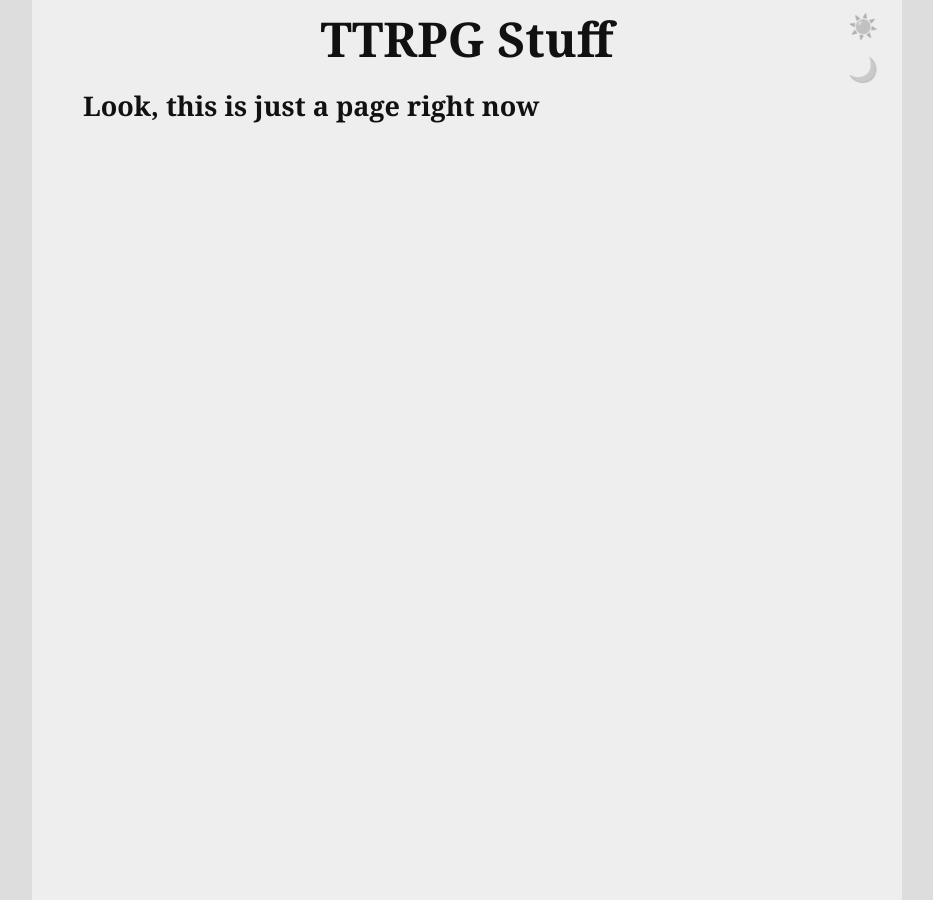
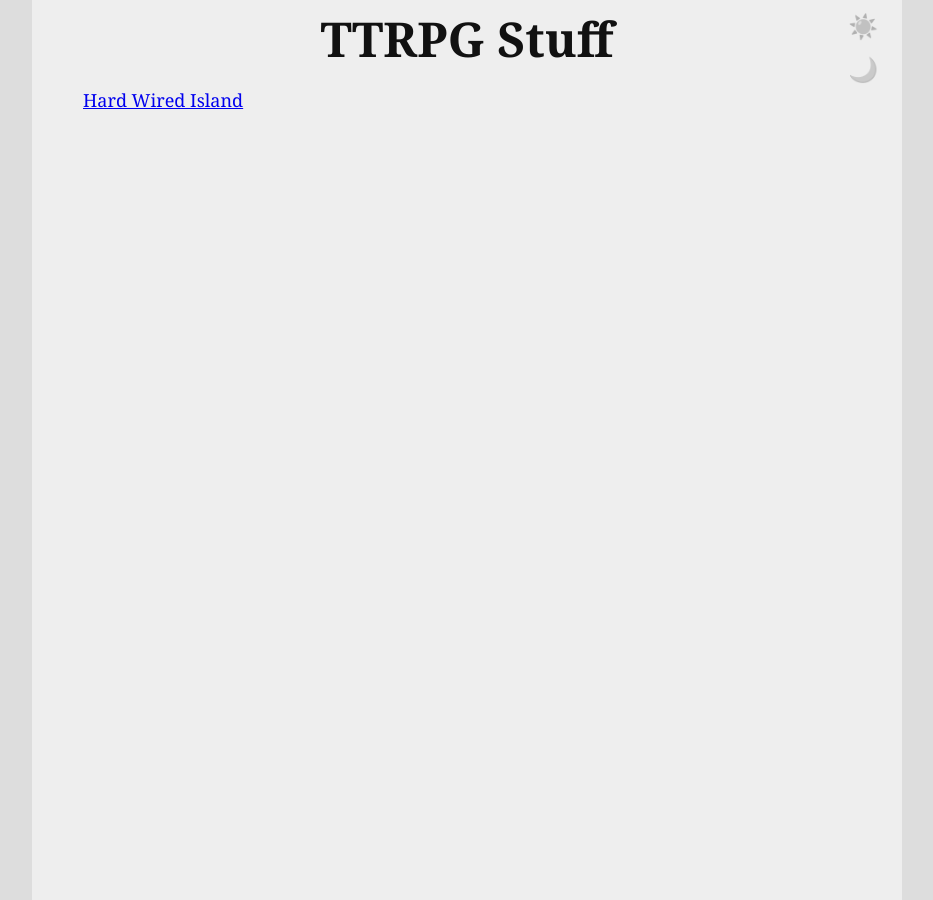
Before and after one commit to abstiles/ttrpg, a Jekyll site: the page built from mes.md, in a window 1280 px wide. Shown: the whole page, without its empty margins (173-1106 px from the left). Built offline with Jekyll 4.4.1, drawn with Linux system fonts in a browser that asks for light colours; our own code applies the rules of GitHub Pages for plain Markdown files.

Commit message:
Link to HWI

```diff
--- a/mes.md
+++ b/mes.md
@@ -1,4 +1,4 @@
 ---
 title: TTRPG Stuff
 ---
-## Look, this is just a page right now
+[Hard Wired Island](hard-wired-island)
```
